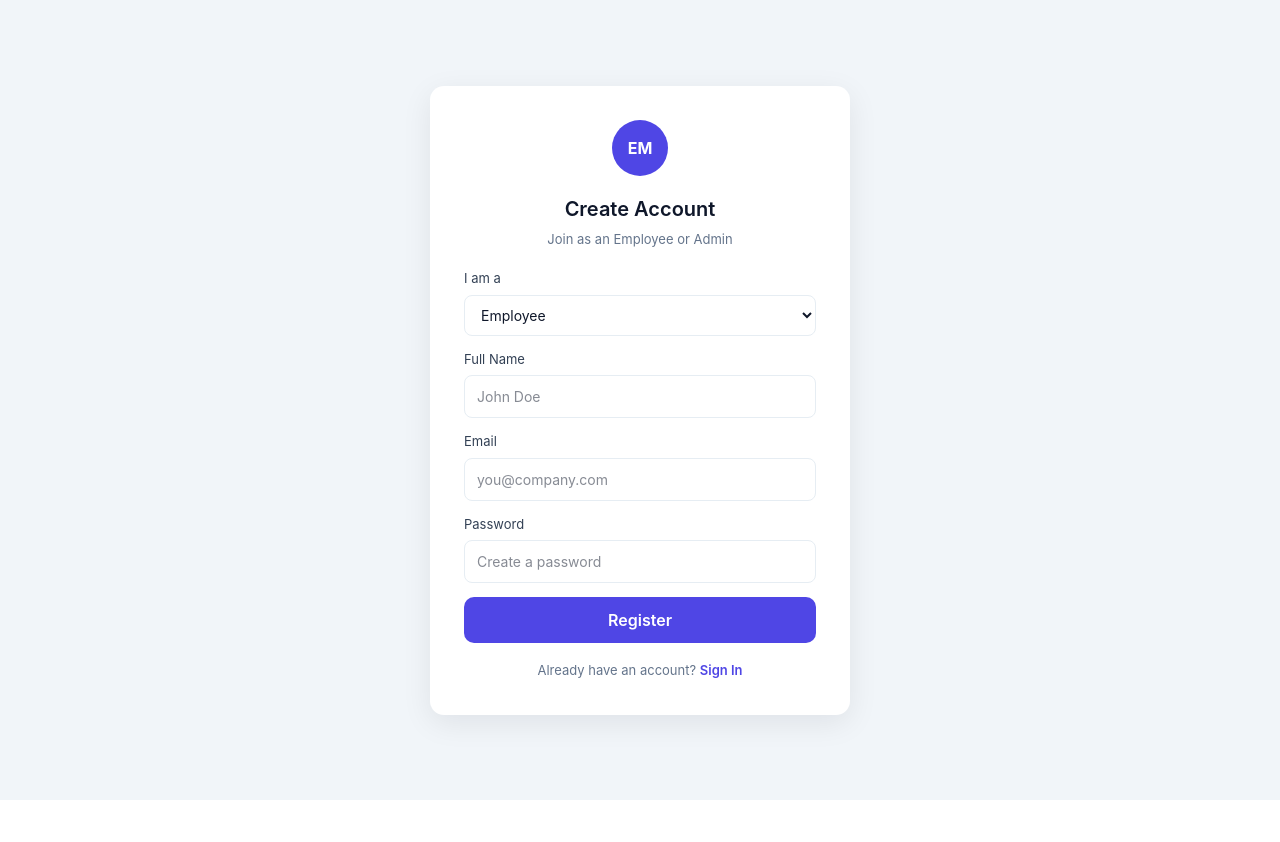
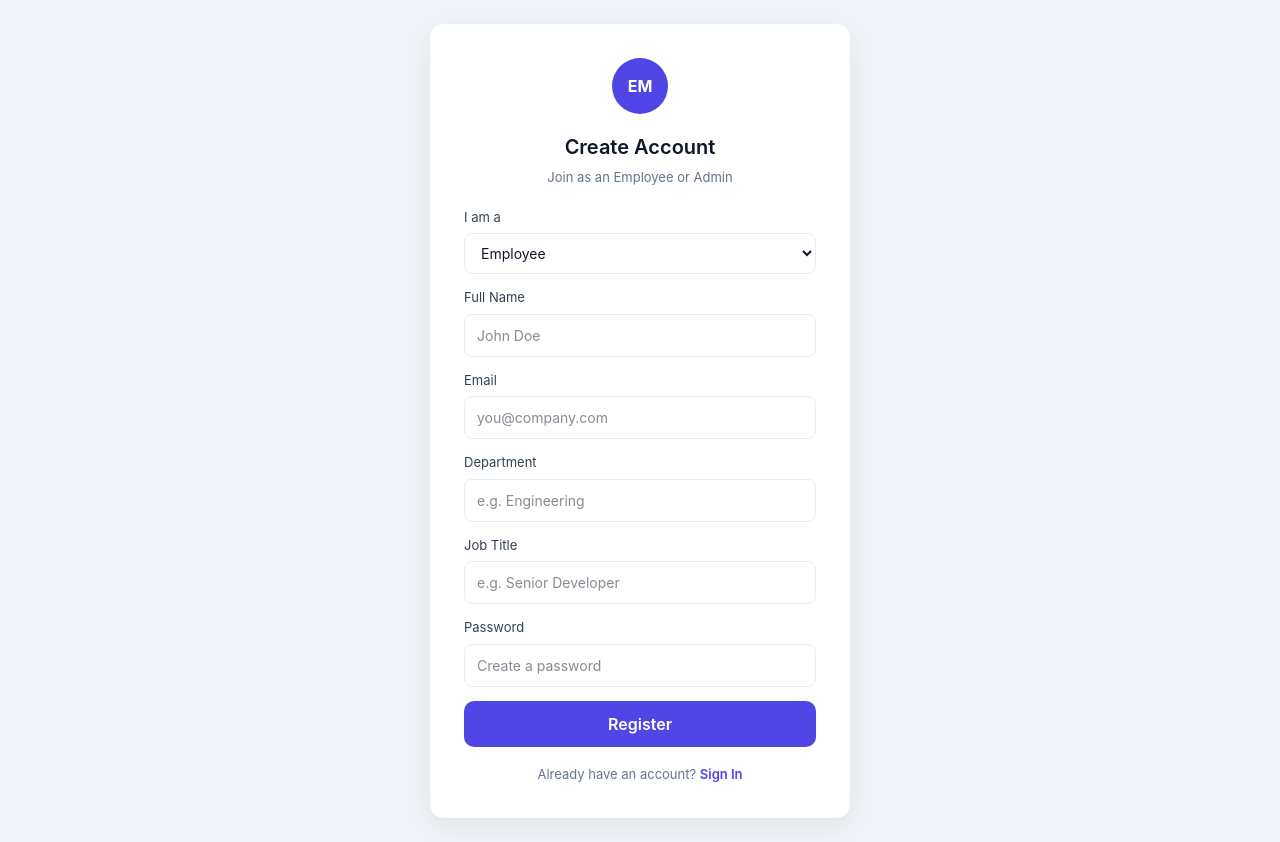
Before and after one commit to raushan7964/employee-management-system-EMS, a React (Vite) app: page / in a window 1280 px wide. Both pictures are taken after a click on the button "Sign Up". Before the commit the page ends 800 px from the top, so only its background shows below. Built offline with nearby package versions, Linux system fonts and the light colour scheme.

Commit message:
update to some field in form

```diff
--- a/src/components/Auth/Register.jsx
+++ b/src/components/Auth/Register.jsx
@@ -7,7 +7,9 @@ const Register = ({ onRegisterSuccess, toggleView }) => {
     firstName: '',
     email: '',
     password: '',
-    role: 'employee', // default role
+    role: 'employee', // This is the system role selector (Admin vs Employee)
+    department: '',
+    jobTitle: '',
   })
   const [error, setError] = useState('')
 
@@ -15,16 +17,34 @@ const Register = ({ onRegisterSuccess, toggleView }) => {
     e.preventDefault()
     setError('')
 
+    // Basic Validation
     if (!formData.firstName || !formData.email || !formData.password) {
       setError('All fields are required')
       return
+    }
+
+    // Role-specific validation
+    if (formData.role === 'employee') {
+      if (!formData.department || !formData.jobTitle) {
+        setError('Department and Job Title are required for employees')
+        return
+      }
     }
 
     let result
     if (formData.role === 'admin') {
       result = addAdmin(formData)
     } else {
-      result = addEmployee(formData)
+      // For employees, map the 'Job Title' input to the 'role' property
+      // to match existing data structure (e.g. role: "Senior Developer")
+      const employeeData = {
+        firstName: formData.firstName,
+        email: formData.email,
+        password: formData.password,
+        department: formData.department,
+        role: formData.jobTitle, // Map jobTitle to role
+      }
+      result = addEmployee(employeeData)
     }
 
     if (result.success) {
@@ -80,6 +100,32 @@ const Register = ({ onRegisterSuccess, toggleView }) => {
             />
           </div>
 
+          {formData.role === 'employee' && (
+            <>
+              <div className="field">
+                <label htmlFor="department">Department</label>
+                <input
+                  id="department"
+                  type="text"
+                  placeholder="e.g. Engineering"
+                  value={formData.department}
+                  onChange={(e) => setFormData({ ...formData, department: e.target.value })}
+                />
+              </div>
+
+              <div className="field">
+                <label htmlFor="jobTitle">Job Title</label>
+                <input
+                  id="jobTitle"
+                  type="text"
+                  placeholder="e.g. Senior Developer"
+                  value={formData.jobTitle}
+                  onChange={(e) => setFormData({ ...formData, jobTitle: e.target.value })}
+                />
+              </div>
+            </>
+          )}
+
           <div className="field">
             <label htmlFor="password">Password</label>
             <input
```
